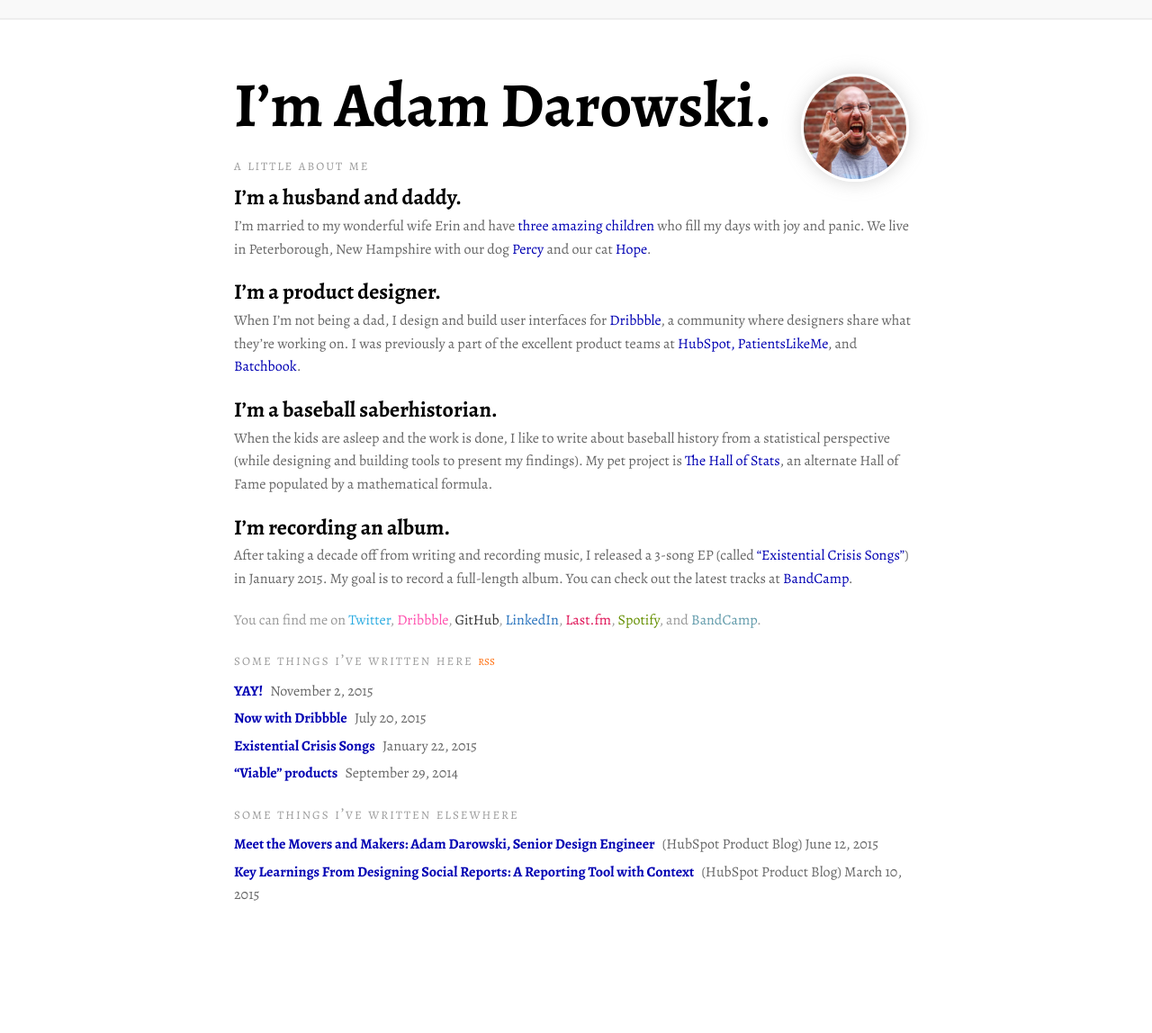
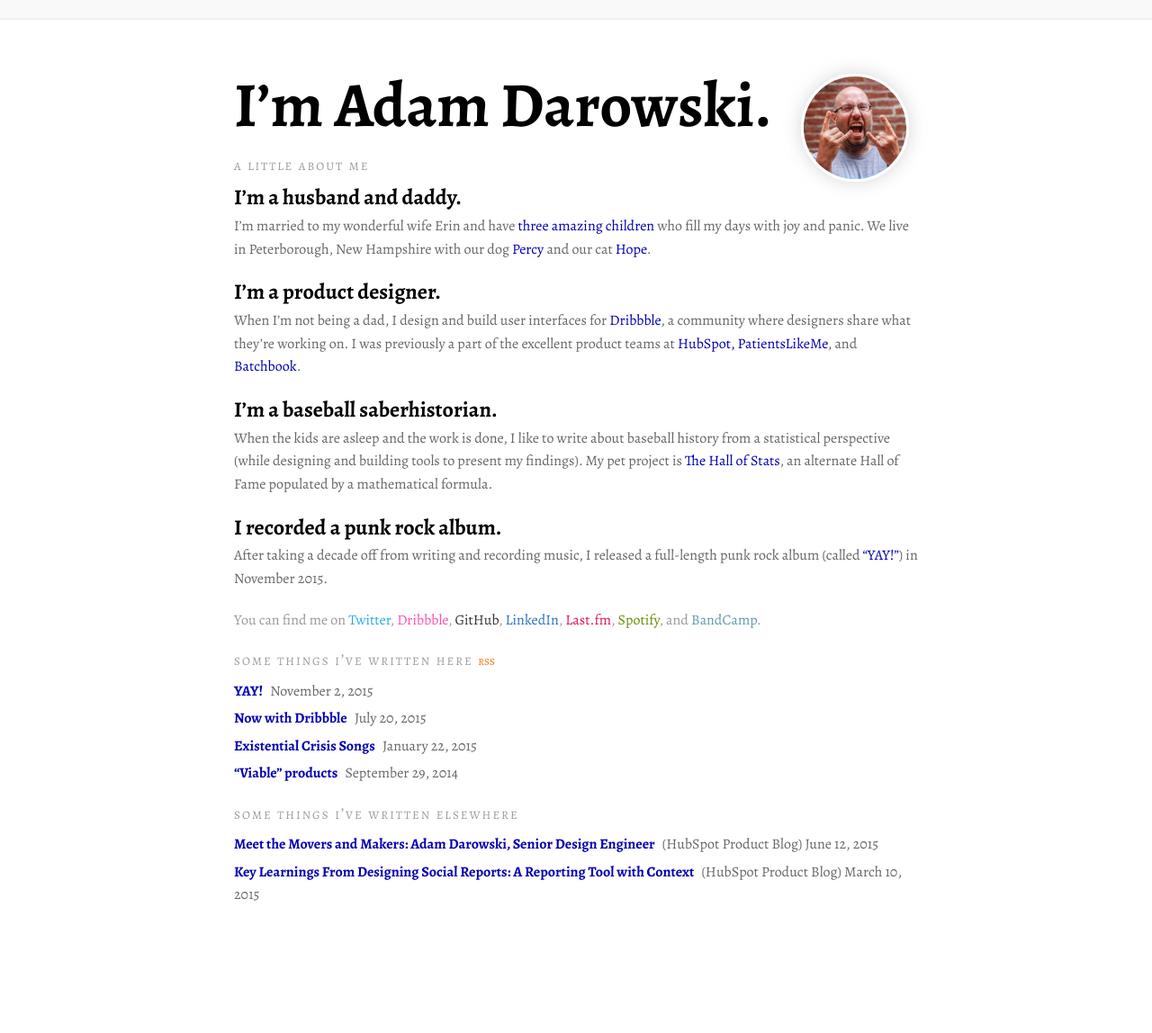
Before and after one commit to adarowski/adarowski.github.io, a Jekyll site: the page built from index.html, in a window 1280 px wide. Shown: the whole page at 90% size. Built offline with Jekyll 4.4.1, drawn with Linux system fonts in a browser that asks for light colours.

Commit message:
The recording is done!

```diff
--- a/_includes/about.html
+++ b/_includes/about.html
@@ -8,7 +8,7 @@
   <p>When I’m not being a dad, I design and build user interfaces for <a href="http://dribbble.com">Dribbble</a>, a community where designers share what they’re working on. I was previously a part of the excellent product teams at <a href="http://hubspot.com">HubSpot, <a href="http://patientslikeme.com">PatientsLikeMe</a>, and <a href="http://batchbook.com">Batchbook</a>.<p>
   <h3>I’m a baseball saberhistorian.</h3>
   <p>When the kids are asleep and the work is done, I like to write about baseball history from a statistical perspective (while designing and building tools to present my findings). My pet project is <a href="http://hallofstats.com">The Hall of Stats</a>, an alternate Hall of Fame populated by a mathematical formula.</p>
-  <h3>I’m recording an album.</h3>
-  <p>After taking a decade off from writing and recording music, I released a 3-song EP (called <a href="/existential-crisis-songs">“Existential Crisis Songs”</a>) in January 2015. My goal is to record a full-length album. You can check out the latest tracks at <a href="http://adarowski.bandcamp.com">BandCamp</a>.</p>
+  <h3>I recorded a punk rock album.</h3>
+  <p>After taking a decade off from writing and recording music, I released a full-length punk rock album (called <a href="/yay">“YAY!”</a>) in November 2015.</p>
   <p class="social">You can find me on <a class="twitter" href="http://twitter.com/adarowski">Twitter</a>, <a class="dribbble" href="http://dribbble.com/adarowski">Dribbble</a>, <a class="github" href="http://github.com/adarowski">GitHub</a>, <a class="linkedin" href="http://www.linkedin.com/in/adamdarowski">LinkedIn</a>, <a class="lastfm" href="http://last.fm/user/adarowski">Last.fm</a>, <a class="spotify" href="http://open.spotify.com/user/123427584">Spotify</a>, and <a class="bandcamp" href="http://adarowski.bandcamp.com">BandCamp</a>.</p>
 </section>
```
